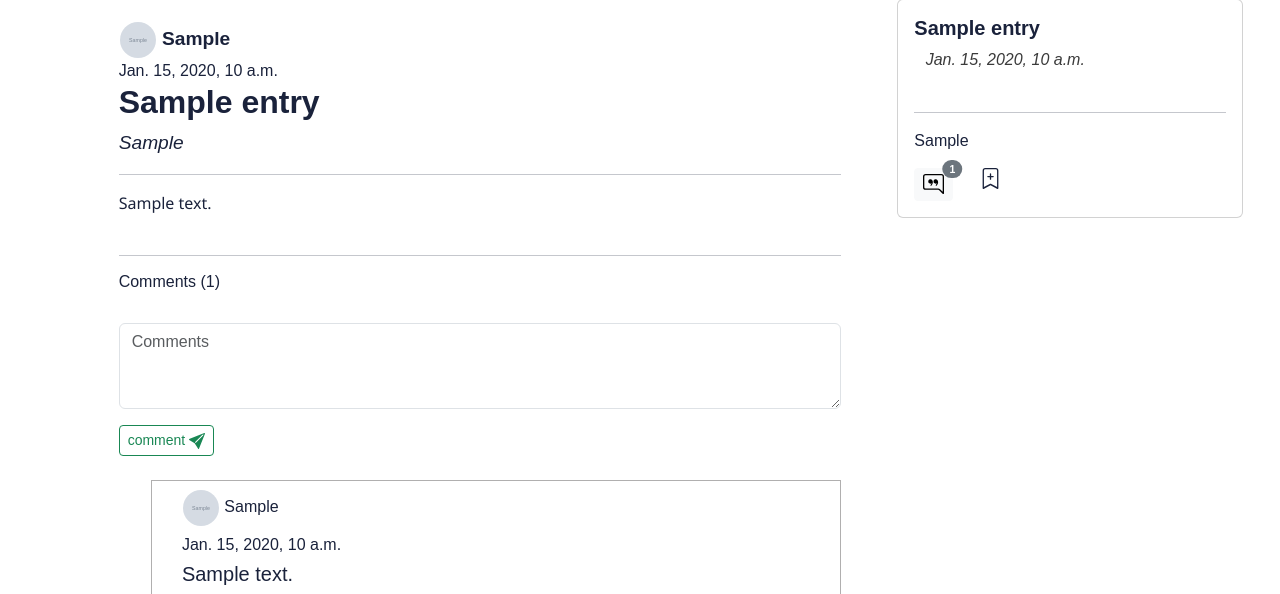
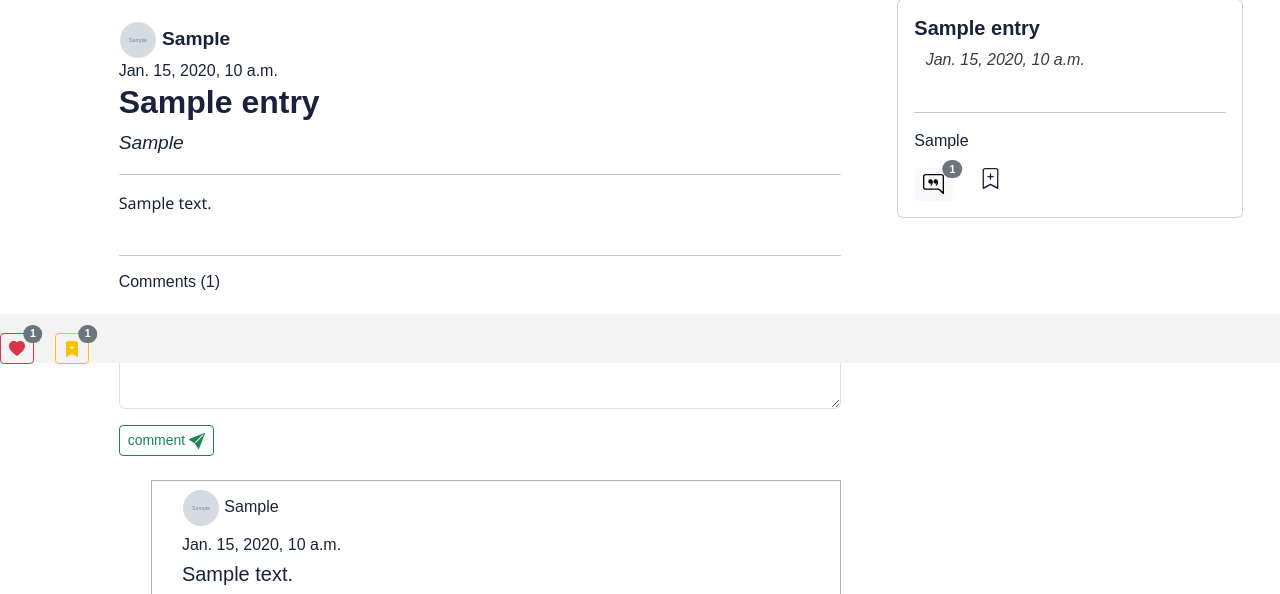
Before and after one commit to mokhelek/SocialWriter, a Django app: page /read/1/ in a window 1280 px wide. Shown: the part 437-1031 px from the top of the page. Run offline with Django 4.2, Linux system fonts and the light colour scheme; tables that the repository leaves empty hold one stand-in row (values such as "Sample post"); grey boxes marked "Sample" are stand-in pictures; some libraries are stand-ins or nearby versions.

Commit message:
sticky footer for mobile view

```diff
--- a/blogyapp/static/blogyapp/css/read.css
+++ b/blogyapp/static/blogyapp/css/read.css
@@ -212,6 +212,9 @@ body {
   #smaller{
     display:block
  }
+ .reactions{
+    display: none;
+}
 
 
  }
@@ -231,7 +234,9 @@ body {
      #smaller{
         display:none
      }
-
+     .reactions{
+        display: none;
+    }
  }
  @media screen and (min-width:850px){
     #desktopview{
@@ -248,11 +253,27 @@ body {
      #smaller{
         display:none;
      }
-
+     .reactions{
+        display: block;
+    }
  }
 
 
 /**  #########################################################################   Close  ###########################################################################################*/
+
+
+/* ################################################################## Screen Sizes Read Page ###################################################################*/
+
+
+@media screen and (max-width:330px){
+
+  .reactions{
+      display: none;
+  }
+
+
+
+ }
 
 
 
--- a/blogyapp/templates/blogyapp/read.html
+++ b/blogyapp/templates/blogyapp/read.html
@@ -13,7 +13,7 @@
 
 <div class="container-fluid">
 <div class="row">
-    <div class="col-sm-1">
+    <div class="reactions col-sm-1">
         <div class="position-fixed">
             <div class="like" style="margin-top: 0.5cm;margin-left:0.55cm">
 
@@ -266,6 +266,85 @@
         </div>
     </div>
 </div>
+
+<footer class="fixed-bottom">
+    <center>
+<div style="height: 1.3cm; background-color:rgb(243, 243, 243);display: flex;">
+
+
+
+    <div class="like" style="margin-top: 0.5cm;">
+
+        <form action="{% url 'blogyapp:like_unlike' entry.id %}" method='post'>
+            {% csrf_token %}
+
+            {% if entry in entry.profile.liked_articles.all %}
+            <button href="#" class="btn btn-outline-danger btn-sm position-relative" name="submit">
+                <svg xmlns="http://www.w3.org/2000/svg" width="16" height="16" fill="currentColor" class="bi bi-heart-fill" viewBox="0 0 16 16">
+                    <path fill-rule="evenodd" d="M8 1.314C12.438-3.248 23.534 4.735 8 15-7.534 4.736 3.562-3.248 8 1.314z"/>
+                  </svg>
+                  <span class="position-absolute top-0 start-100 translate-middle badge rounded-pill bg-secondary">
+                    {{entry.likes}}
+                    <span class="visually-hidden">unread messages</span>
+                  </span>
+                 </button>
+            {% else %}
+            <button style= "color: #051622;" href="#" class="btn btn-outline-light btn-sm position-relative" name="submit">
+                 <svg name="submit" xmlns="http://www.w3.org/2000/svg" width="16" height="16" fill="currentColor" class="bi bi-heart" viewBox="0 0 16 16">
+                <path d="m8 2.748-.717-.737C5.6.281 2.514.878 1.4 3.053c-.523 1.023-.641 2.5.314 4.385.92 1.815 2.834 3.989 6.286 6.357 3.452-2.368 5.365-4.542 6.286-6.357.955-1.886.838-3.362.314-4.385C13.486.878 10.4.28 8.717 2.01L8 2.748zM8 15C-7.333 4.868 3.279-3.04 7.824 1.143c.06.055.119.112.176.171a3.12 3.12 0 0 1 .176-.17C12.72-3.042 23.333 4.867 8 15z"/>
+            </svg>
+            <span class="position-absolute top-0 start-100 translate-middle badge rounded-pill bg-secondary">
+                {{entry.likes}}
+                <span class="visually-hidden">unread messages</span>
+              </span>
+        </button>
+
+            {% endif %}
+
+        </form>
+    </div>
+
+    <div class="bookmark"  style="margin-top: 0.5cm;margin-left:0.55cm">
+
+        <form action="{% url 'blogyapp:bookmark' entry.id %}" method='post'>
+            {% csrf_token %}
+
+            {% if entry in entry.profile.bookmarked_articles.all %}
+            <button href="#" class="btn btn-outline-warning btn-sm position-relative name="submit">
+                <svg xmlns="http://www.w3.org/2000/svg" width="16" height="16" fill="currentColor" class="bi bi-bookmark-plus-fill" viewBox="0 0 16 16">
+                    <path fill-rule="evenodd" d="M2 15.5V2a2 2 0 0 1 2-2h8a2 2 0 0 1 2 2v13.5a.5.5 0 0 1-.74.439L8 13.069l-5.26 2.87A.5.5 0 0 1 2 15.5zm6.5-11a.5.5 0 0 0-1 0V6H6a.5.5 0 0 0 0 1h1.5v1.5a.5.5 0 0 0 1 0V7H10a.5.5 0 0 0 0-1H8.5V4.5z"/>
+                  </svg>
+                  <span class="position-absolute top-0 start-100 translate-middle badge rounded-pill bg-secondary">
+                    {{entry.bookmarks}}
+                    <span class="visually-hidden">unread messages</span>
+                  </span>
+                 </button>
+            {% else %}
+            <button style= "color: #051622;" href="#" class="btn btn-light btn-sm position-relative" name="submit">
+                <svg xmlns="http://www.w3.org/2000/svg" width="16" height="16" fill="currentColor" class="bi bi-bookmark-plus" viewBox="0 0 16 16">
+                    <path d="M2 2a2 2 0 0 1 2-2h8a2 2 0 0 1 2 2v13.5a.5.5 0 0 1-.777.416L8 13.101l-5.223 2.815A.5.5 0 0 1 2 15.5V2zm2-1a1 1 0 0 0-1 1v12.566l4.723-2.482a.5.5 0 0 1 .554 0L13 14.566V2a1 1 0 0 0-1-1H4z"/>
+                    <path d="M8 4a.5.5 0 0 1 .5.5V6H10a.5.5 0 0 1 0 1H8.5v1.5a.5.5 0 0 1-1 0V7H6a.5.5 0 0 1 0-1h1.5V4.5A.5.5 0 0 1 8 4z"/>
+                  </svg>
+                  <span class="position-absolute top-0 start-100 translate-middle badge rounded-pill bg-secondary">
+                    {{entry.bookmarks}}
+                    <span class="visually-hidden">unread messages</span>
+                  </span>
+                 </button>
+
+            {% endif %}
+
+        </form>
+
+
+
+    </div>
+</center>
+
+
+</div>
+
+</footer>
+
 </div>
 
 
```
